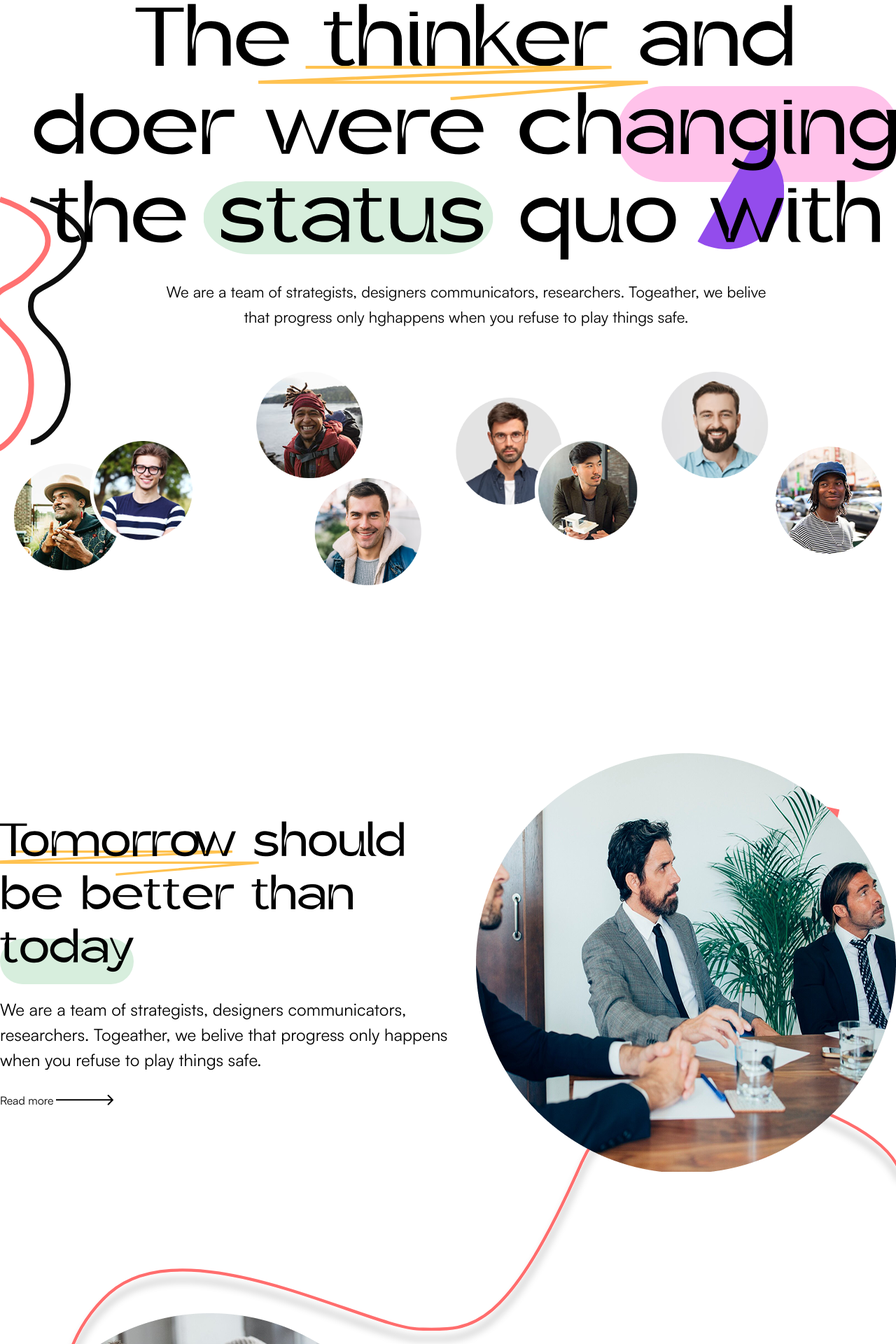
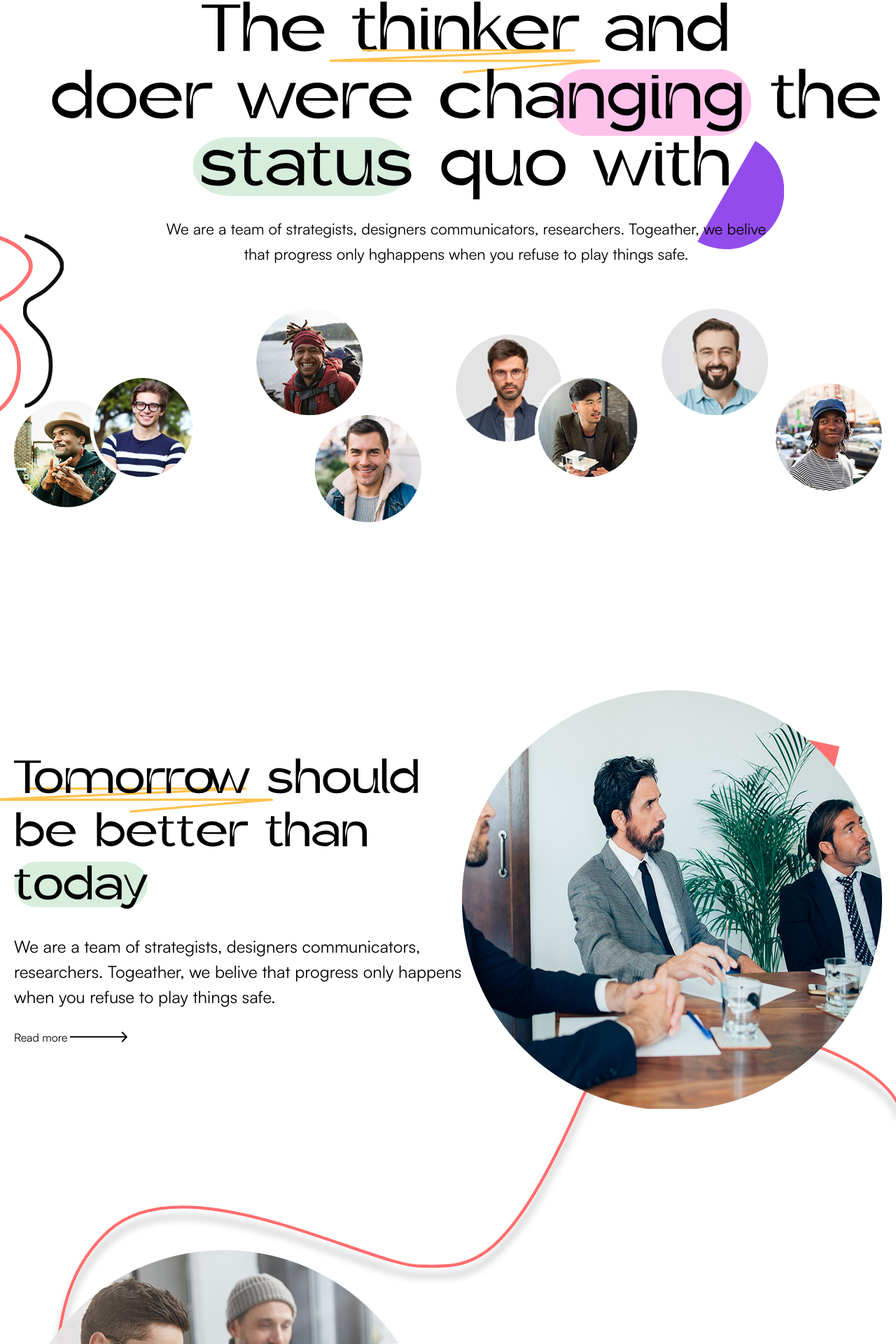
Before and after one commit to Satya0927a/Elementum_page, a React (Vite) app: page / in a window 1280 px wide. Shown: the part 175-2095 px from the top of the page at 70% size. Built offline with nearby package versions, Linux system fonts and the light colour scheme.

Commit message:
UI illustrations overlap fix

```diff
--- a/src/components/Hompage/Features.jsx
+++ b/src/components/Hompage/Features.jsx
@@ -45,7 +45,7 @@ const FeaturesCard = ({ heading, para, img, order }) => {
         <h1 className=" font-ghibli text-[56px]/[76px] max-xl:text-[40px]/[52px] relative"> <span className="relative">{heading.track1}
           <img src={order==1?vector5:green_rectangle} className={`absolute top-0 scale-120  z-[-1] ${order==1?"top-10":""}`} alt="" srcset="" />
         </span>{heading.sentence} <span className="relative">{heading.track2}
-            <img src={order==1?green_rectangle:vector5} className={`absolute right-0 bottom-[-20px] z-[-1] ${order==1?"bottom-20":""}`} alt="" srcset="" />
+            <img src={order==1?green_rectangle:vector5} className={`absolute right-0  z-[-1] ${order==1?"bottom-0":"bottom-[-20px]"}`} alt="" srcset="" />
           </span>
 
         </h1>
--- a/src/components/Hompage/Footer.jsx
+++ b/src/components/Hompage/Footer.jsx
@@ -85,8 +85,8 @@ const Footer = () => {
   }
   return (
     <div className="bg-[hsla(136,40%,89%,1)] h-[1297px] max-xl:h-auto max-xl:pb-10 flex flex-col items-center gap-25 max-xl:gap-15 relative">
-      <div className=" max-w-[904px] max-xl:max-w-full max-xl:px-8 flex flex-col gap-10 items-center mt-35 max-xl:mt-16">
-        <h1 className="font-ghibli text-[100px]/[116px] max-xl:text-[56px]/[72px] text-center relative">
+      <div className=" max-w-[904px] max-xl:max-w-full max-xl:px-8 flex flex-col gap-10 items-center mt-35 max-xl:mt-16 ">
+        <h1 className="font-ghibli text-[100px]/[116px] max-sm:text-[26px/34px] max-xl:text-[56px]/[72px] text-center relative">
           <img className="absolute left-40 top-[-140px] max-xl:scale-50 max-xl:top-[-98px] max-xl:left-10" src={arrow} alt="" srcset="" />
           <img className="absolute left-60 top-[-140px] max-xl:scale-50 max-xl:top-[-98px] max-xl:left-20" src={arrow} alt="" srcset="" />
           Subscribe to our newsletter</h1>
--- a/src/components/Hompage/Herotitle.jsx
+++ b/src/components/Hompage/Herotitle.jsx
@@ -7,20 +7,20 @@ import scribble2 from "../../assets/vectors/scribble2.svg"
 const Herotitle = () => {
   return (
     <div className=" w-333 max-xl:w-full max-xl:px-8 max-sm:px-4 m-auto flex flex-col items-center mt-20 max-xl:mt-10 max-sm:mt-6 gap-5">
-      <h1 className="font-ghibli text-[100px]/[126px] max-xl:text-[56px]/[72px] max-sm:text-[32px]/[44px] relative max-w-[1305px] max-xl:max-w-full text-center text-pretty font-[400]">The <span className="relative">thinker
-        <img src={vector5} className="absolute scale-150 top-22 left-0 max-xl:top-12 max-sm:top-7" alt="" srcset="" />
+      <h1 className="font-ghibli text-[100px]/[126px] max-[1750px]:text-[80px]/[96px] max-xl:text-[56px]/[72px] max-sm:text-[32px]/[44px] relative max-w-[1305px] max-xl:max-w-full text-center text-pretty font-[400] ">The <span className="relative">thinker
+        <img src={vector5} className="absolute scale-150 top-22 left-0 max-[1750px]:top-16 max-[1750px]:scale-120   max-xl:top-12 max-sm:top-7" alt="" srcset="" />
       </span> and <br /> doer were <span className="relative">
-        changing
-        <img src={pink_rectangle} className="absolute  bottom-[-20px] right-0  z-[-1] max-xl:scale-70 max-xl:right-[-50px] max-sm:right-[-35px] max-sm:bottom-[-10px]" alt="" srcset="" />
+          changing
+          <img src={pink_rectangle} className="absolute  bottom-[-20px] right-0  z-[-1] max-[1750px]:scale-70 max-[1750px]:right-[-70px] max-[1750px]:bottom-[-30px] max-xl:scale-70 max-xl:right-[-50px] max-sm:right-[-35px] max-sm:bottom-[-10px]" alt="" srcset="" />
         </span> the <span className="relative">status
-          <img src={green_rectangle} className="absolute scale-150 bottom-5 left-20 scale-x-200 z-[-1] max-xl:scale-x-120 max-xl:scale-y-100 max-xl:left-0 max-xl:bottom-0" alt="" srcset="" />
+          <img src={green_rectangle} className="absolute scale-150 bottom-5 left-20 scale-x-200 z-[-1] max-[1750px]:scale-150  max-[1750px]:scale-y-120 max-[1750px]:left-10 max-[1750px]:bottom-2 max-xl:scale-x-120 max-xl:scale-y-100 max-xl:left-0 max-xl:bottom-0" alt="" srcset="" />
         </span> quo with
       </h1>
       <p className=" w-215 max-xl:w-full max-xl:px-6 max-sm:px-3 text-[22px]/[36px] max-xl:text-[18px]/[28px] max-sm:text-[15px]/[24px] text-pretty text-center">We are a team of strategists, designers communicators, researchers. Togeather,
         we belive that progress only hghappens when you refuse to play things safe.</p>
       <img src={purple_semicircle} className="absolute  top-70 right-40 rotate-180  z-[-1] h-[155px] max-xl:hidden" alt="" srcset="" />
-      <img src={scribble1} className="absolute  top-90 left-10 z-[-1] max-xl:hidden " alt="" srcset="" />
-      <img src={scribble2} className="absolute  top-90 left-0 z-[-1] max-xl:hidden" alt="" srcset="" />
+      <img src={scribble1} className="absolute  top-90 left-10 z-[-1] max-[1750px]:scale-70 max-[1750px]:left-5  max-xl:hidden " alt="" srcset="" />
+      <img src={scribble2} className="absolute  top-90 left-0 z-[-1] max-[1750px]:scale-70 max-[1750px]:left-[-15px]  max-xl:hidden" alt="" srcset="" />
     </div>
   )
 }
--- a/src/pages/Homepage.jsx
+++ b/src/pages/Homepage.jsx
@@ -13,10 +13,10 @@ const Homepage = () => {
         <Herotitle />
         <img src="/Home/Heroimg.png" className="px-5" alt="" srcset="" />
       </section>
-      <section className="mt-60 max-xl:mt-30 relative">
+      <section className="mt-60 max-xl:mt-30 relative min-lg:px-5">
         <Features/>
       </section>
-      <section className="mt-40 max-xl:mt-20 relative">
+      <section className="mt-40 max-xl:mt-20 relative min-lg:px-5">
         <OfferProvided/>
       </section>
       <section className="mt-80 max-xl:mt-60 mb-40 max-xl:mb-50">
```
